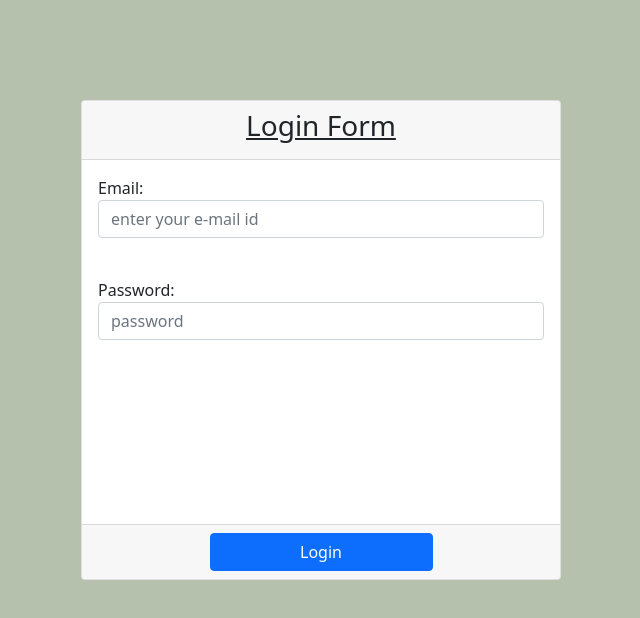
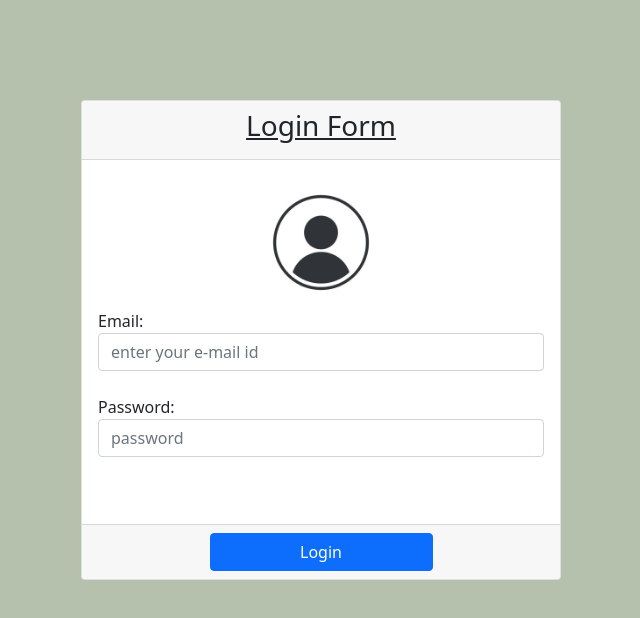
Before and after one commit to Ashutosh-Maurya-87/Assignment03, a React (Create React App) app: page / in a window 1280 px wide. Shown: the top 618 px of the page, without its empty margins (319-959 px from the left). Built offline with nearby package versions, Linux system fonts and the light colour scheme.

Commit message:
added custom validation in the blog form, style the blog card

```diff
--- a/src/component/HomePage/home.css
+++ b/src/component/HomePage/home.css
@@ -13,8 +13,12 @@
   /* resize: none; */
   border: 1px solid grey;
 }
+.cardBlog{
+  width: 100%;
+  margin: 2%;
+}
 .blogCard {
-  width: 50%;
+  width: 100%;
   height: 100%;
-  margin: 2% auto;
+  margin: 2%;
 }
--- a/src/component/HomePage/index.js
+++ b/src/component/HomePage/index.js
@@ -3,34 +3,36 @@ import { useDispatch, useSelector } from "react-redux";
 import { useNavigate } from "react-router-dom";
 import {
   Button,
-  FormGroup,
   Input,
-  Label,
   Form,
   CardBody,
   Card,
   CardHeader,
   CardFooter,
+  Col,
+  Row,
 } from "reactstrap";
 import { blogData } from "../../Redux/Actions";
 import "./home.css";
 
 const Home = () => {
   const dispatch = useDispatch();
-  const navigate = useNavigate()
-  const REDUX_BLOG_DATA = useSelector((state) => state.AllReducers?.blogData);
+  const navigate = useNavigate();
   const [blog, setBlog] = useState([]);
-  const [showBlog, setShowBlog] = useState(false);
-  //   const [blogData, setBlogData] = useState([]);
   const [title, setTitle] = useState("");
   const [about, setAbout] = useState("");
   const [content, setContent] = useState("");
+  const [titleError, setTitleError] = useState("");
+  const [aboutError, setAboutError] = useState("");
+  const [contentError, setContentError] = useState("");
+  const REDUX_BLOG_DATA = useSelector((state) => state.AllReducers?.blogData);
 
   const handleSubmit = () => {
-    // setShowBlog(true);
-    setTitle("");
-    setAbout("");
-    setContent("");
+    if (title.length < 1 && about.length < 1 && content.length < 1) {
+      setTitleError("Enter title");
+      setAboutError("Enter about blog");
+      setContentError("Enter content");
+    } else {
       const formData = {
         title: title,
         about: about,
@@ -38,21 +40,24 @@ const Home = () => {
       };
       setBlog([...blog, formData]);
       dispatch(blogData([...blog, formData]));
+    }
+  };
+  const data = localStorage.getItem("data");
+  console.log("data", JSON.stringify(data));
+  const handleRemove = (i) => {
+    setBlog(blog.splice(i, 1));
+    dispatch(blogData(blog));
   };
 
-  const handleRemove = (i) => {
-    setBlog(blog.splice(i, 1))
-    dispatch(blogData(blog));
-
+  const handleLogout = () => {
+    navigate("/logout");
   };
-
-  const handleLogout =() => {
-    navigate('/logout')
-  }
   return (
     <>
       <div className="text-end m-3">
-        <Button onClick={handleLogout} color='primary'>Logout</Button>
+        <Button onClick={handleLogout} color="primary">
+          Logout
+        </Button>
       </div>
       <Form>
         <h3>Write a blog</h3>
@@ -70,6 +75,7 @@ const Home = () => {
                 name="title"
                 onChange={(e) => setTitle(e.target.value)}
               />
+              {title.length < 1 && <p className="text-danger">{titleError}</p>}
               <h5>About Blog</h5>
               <Input
                 type="text"
@@ -77,21 +83,28 @@ const Home = () => {
                 name="blog"
                 onChange={(e) => setAbout(e.target.value)}
               />
+              {about.length < 1 && <p className="text-danger">{aboutError}</p>}
               <h5>Blog Content</h5>
               <textarea
                 placeholder="write"
                 onChange={(e) => setContent(e.target.value)}
                 className="textArea"
               />
+              {content.length < 1 && (
+                <p className="text-danger">{contentError}</p>
+              )}
             </CardBody>
-            <Button onClick={handleSubmit} color='primary'>Submit</Button>
+            <Button onClick={handleSubmit} color="primary">
+              Submit
+            </Button>
           </Card>
         </div>
       </Form>
-      <div>
-        {REDUX_BLOG_DATA.map((item, i) => {
+      <Row className="cardBlog">
+        {Object.values(REDUX_BLOG_DATA)?.map((item, i) => {
           return (
-            <Card key={i} className="blogCard">
+            <Col key={i} sm={12} md={3} lg={3} className="mt-2">
+              <Card className="blogCard">
                 <CardHeader>{item?.title}</CardHeader>
                 <CardBody>
                   <p>{item?.about}</p>
@@ -103,10 +116,10 @@ const Home = () => {
                   </Button>
                 </CardFooter>
               </Card>
+            </Col>
           );
         })}
-      </div>
-      {/* <div>{showBlog && REDUX_BLOG_DATA}</div> */}
+      </Row>
     </>
   );
 };
--- a/src/component/Login/index.jsx
+++ b/src/component/Login/index.jsx
@@ -7,6 +7,7 @@ import {
   CardBody,
   CardFooter,
   CardHeader,
+  CardImg,
   Col,
   Container,
   Form,
@@ -15,6 +16,7 @@ import {
 } from "reactstrap";
 import { userLoginData } from "../../Redux/Actions";
 import "./login.css";
+import loginAvtar from "../../assets/images/avtarImage.jpg";
 
 const Login = () => {
   const Navigate = useNavigate();
@@ -48,6 +50,7 @@ const Login = () => {
             <Card
               style={{
                 width: "30rem",
+                height: '30rem'
               }}
             >
               <CardHeader className="text-center headerCard">
@@ -55,7 +58,15 @@ const Login = () => {
                   <u>Login Form</u>
                 </h3>
               </CardHeader>
+
               <CardBody>
+                <CardImg
+                  width="50%"
+                  height={"20%"}
+                  src={loginAvtar}
+                  alt="photo"
+                  className="avtarImage"
+                />
                 <Form>
                   Email:{" "}
                   <Input
@@ -64,7 +75,7 @@ const Login = () => {
                     name="email"
                     onChange={(e) => setEmail(e.target.value)}
                   />
-                  <p className="text-danger">{emailError}</p>
+                  {emailError && <p className="text-danger m-0 p-0">{emailError}</p>}
                   <br />
                   Password:{" "}
                   <Input
@@ -74,7 +85,9 @@ const Login = () => {
                     // className="mt-3"
                     onChange={(e) => setPassword(e.target.value)}
                   />
-                  <p className="text-danger">{passwordError}</p>
+                  {passwordError && (
+                    <p className="text-danger m-0 p-0">{passwordError}</p>
+                  )}
                 </Form>
               </CardBody>
               <CardFooter className="footerCard">
--- a/src/component/Login/login.css
+++ b/src/component/Login/login.css
@@ -3,6 +3,14 @@
   height: 100vh;
   /* min-height: 720px;
   min-width: 320px; */
+}
+.avtarImage {
+  align-items: center;
+  width: 30% !important;
+  height: 40%;
+  margin-left: auto !important;
+  margin-right: auto !important;
+  display: block;
 }
 
 .rowClass {
--- a/src/component/Logout/index.jsx
+++ b/src/component/Logout/index.jsx
@@ -65,7 +65,7 @@ const Logout = () => {
               </CardHeader>
               <CardBody>
                 <p className="text-center">Are you want to logout!</p>
-                <div className="d-flex justify-content-center">
+                <div className="d-flex justify-content-evenly">
                   <div>
                     <Button onClick={handleYes} color='primary'>Yes</Button>
                   </div>
```
Also changed, not shown: src/assets/images/avtarImage.jpg (renamed from public/assets/images/avtarImage.jpg), src/assets/images/blogImage.jpg (renamed from public/assets/images/blogImage.jpg). Lines whose indentation alone changed are shown as unchanged.
